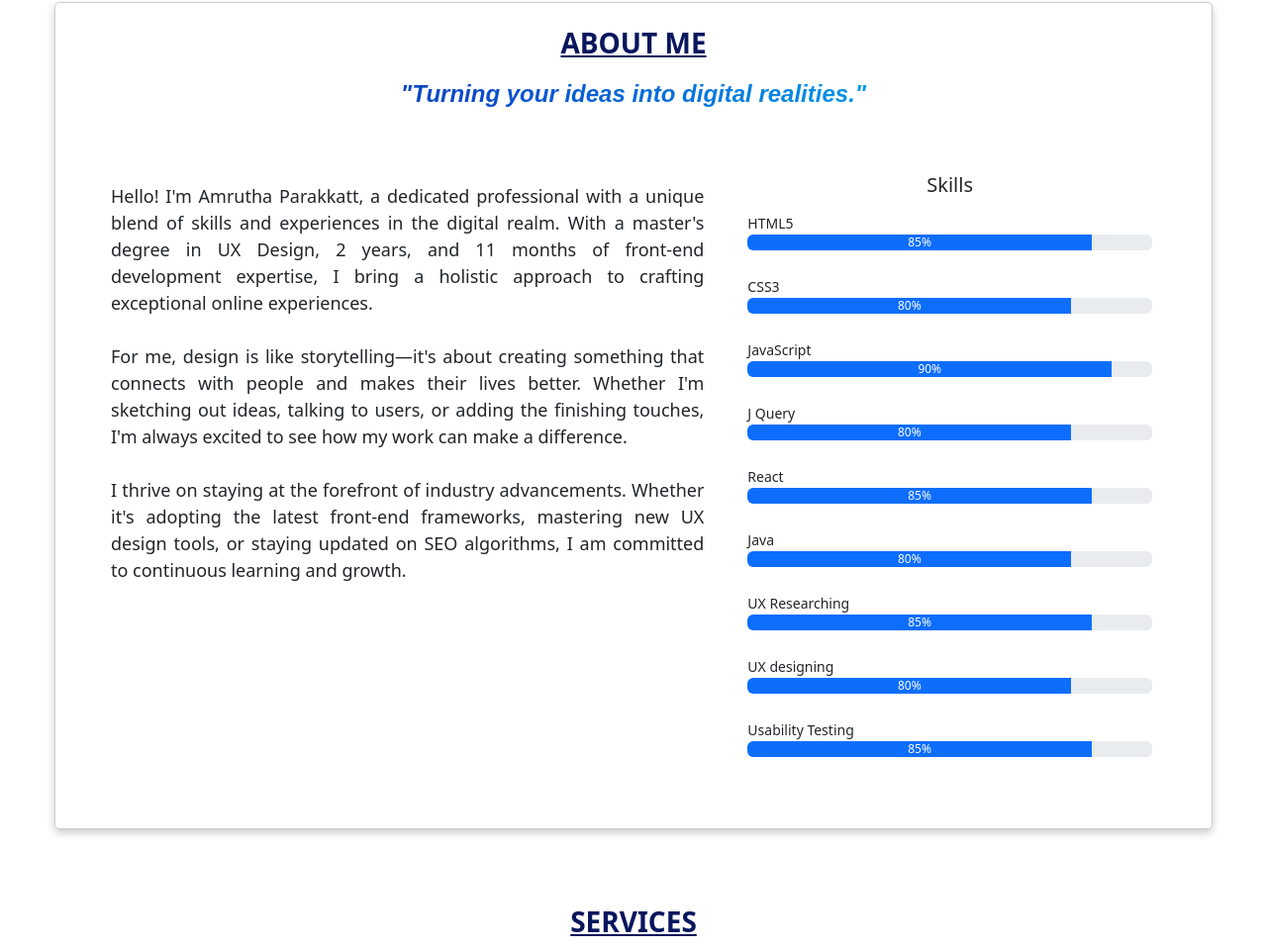
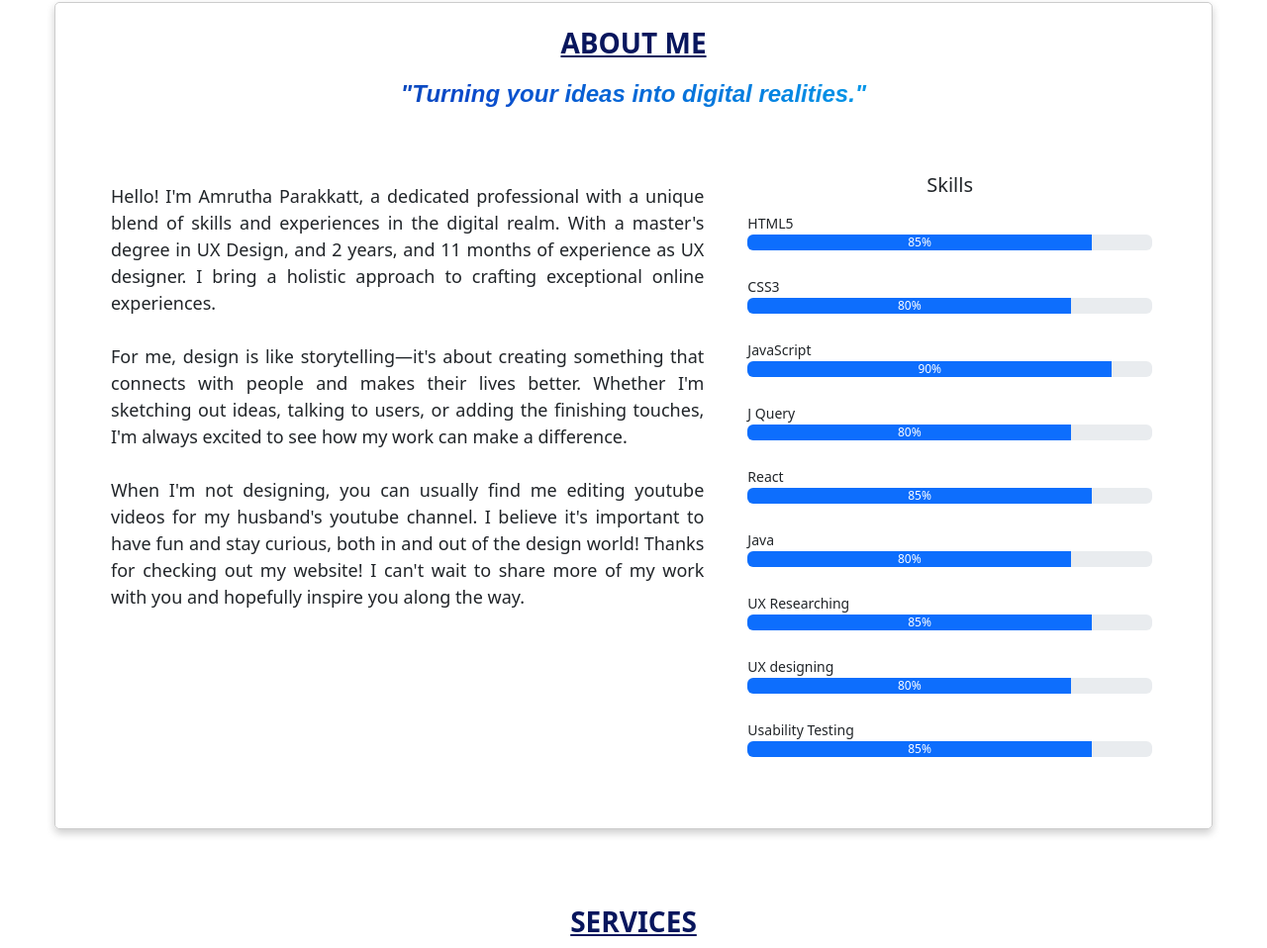
Before and after one commit to Amrutha-Parakkatt/Personal-Website, a plain HTML site: page index.html in a window 1280 px wide. Shown: the part 855-1813 px from the top of the page at 99% size. Drawn offline with nearby package versions, Linux system fonts and the light colour scheme.

Commit message:
Update index.html

```diff
--- a/index.html
+++ b/index.html
@@ -115,11 +115,14 @@
                   </div>
 
           <div class="col-md-7">
-            <p class="lead p-2" style="text-align: justify">Hello! I'm Amrutha Parakkatt, a dedicated professional with a unique blend of skills and experiences in the digital realm. With a master's degree in UX Design, 2 years, and 11 months of front-end development expertise, I bring a holistic approach to crafting exceptional online experiences.
+            <p class="lead p-2" style="text-align: justify">Hello! I'm Amrutha Parakkatt, a dedicated professional with a unique blend of skills and experiences in the digital realm. With a master's degree in UX Design, and 2 years, and 11 months of experience as UX designer. I bring a holistic approach to crafting exceptional online experiences.
              <br><br>
             For me, design is like storytelling—it's about creating something that connects with people and makes their lives better. Whether I'm sketching out ideas, talking to users, or adding the finishing touches, I'm always excited to see how my work can make a difference.
 <br><br>
-I thrive on staying at the forefront of industry advancements. Whether it's adopting the latest front-end frameworks, mastering new UX design tools, or staying updated on SEO algorithms, I am committed to continuous learning and growth.
+When I'm not designing, you can usually find me editing youtube videos for my husband's youtube channel. I believe it's important to have fun and stay curious, both in and out of the design world!
+Thanks for checking out my website! I can't wait to share more of my work with you and hopefully inspire you along the way.
+
+
 
 
           </p>
```
